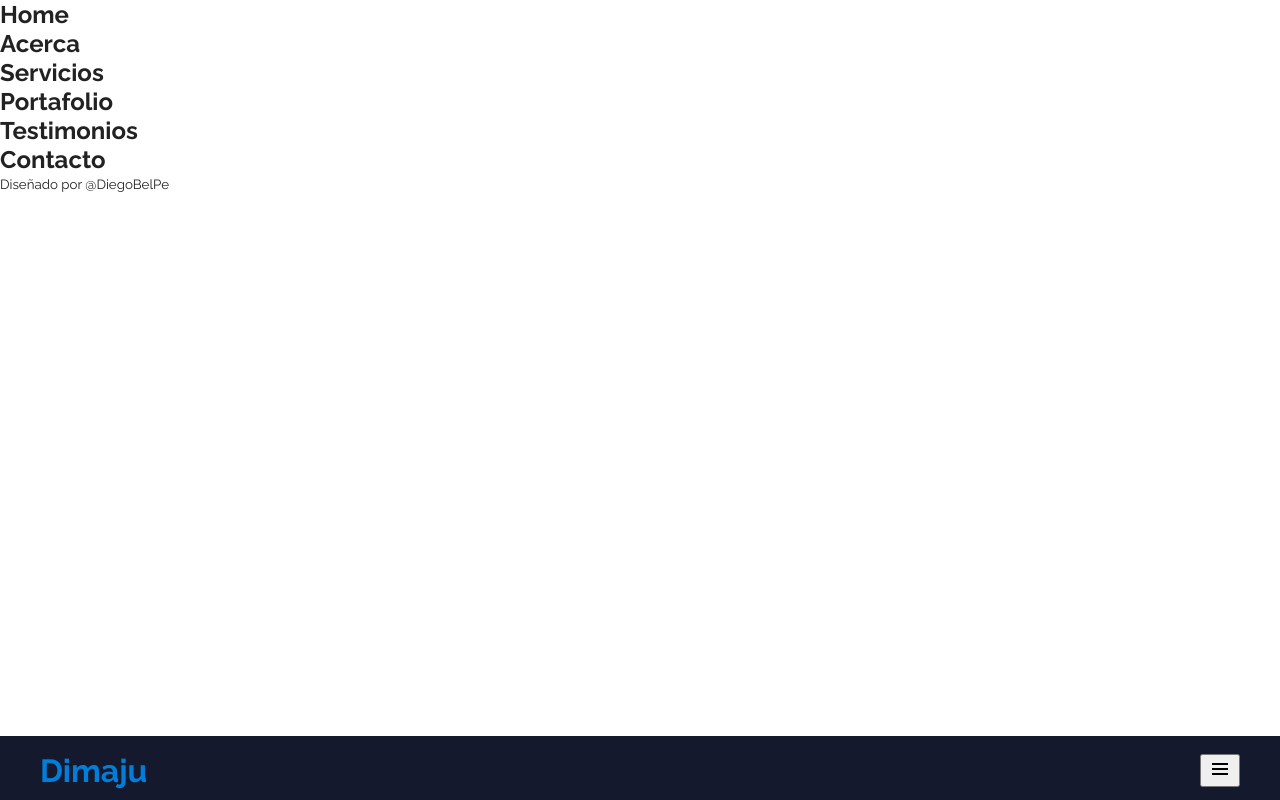
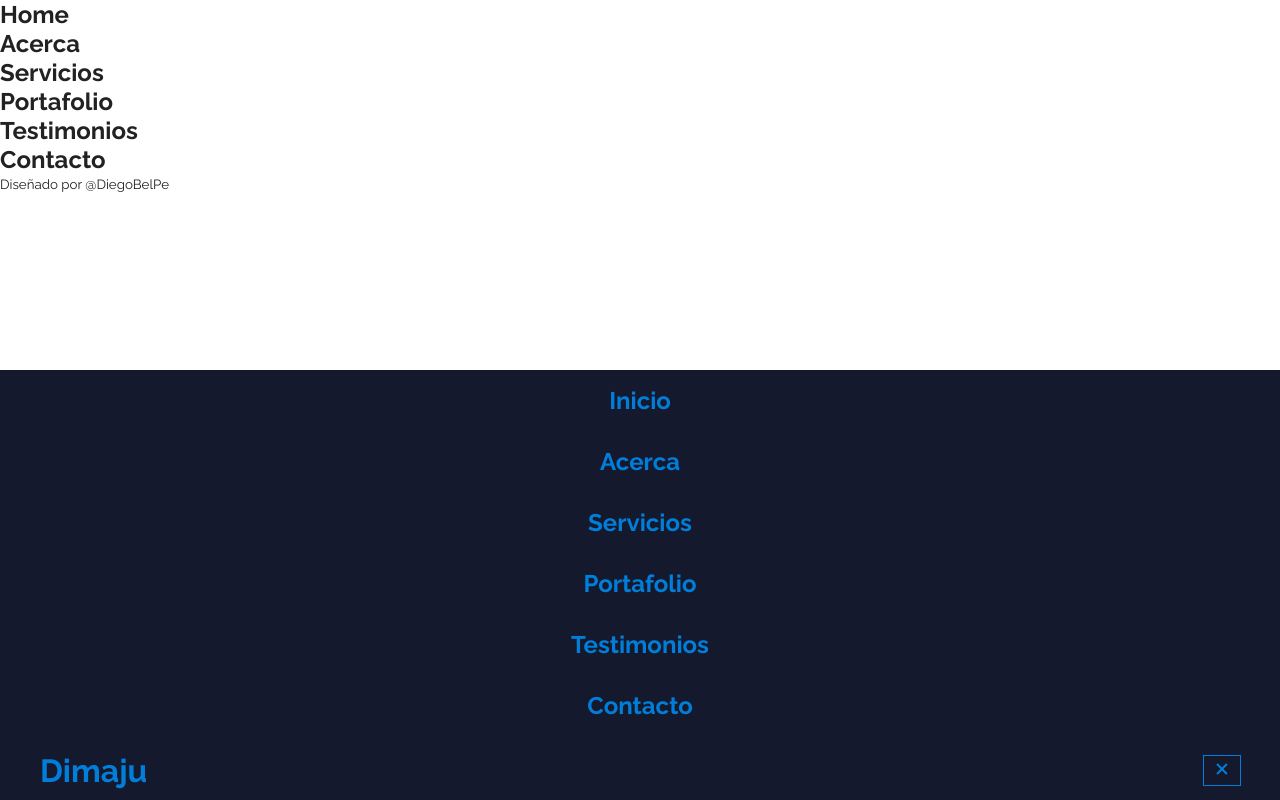
Before and after one commit to DiegoBelPe/Portafolio_cv, a plain HTML site: page index.html in a window 1280 px wide. Both pictures are taken after a click on the button 1220 px from the left and 770 px from the top of the page. Drawn offline with Linux system fonts and the light colour scheme.

Commit message:
Progracion boton menu en js

```diff
--- a/index.html
+++ b/index.html
@@ -51,11 +51,10 @@
   </section>
   <section id="contacto" class="contact">
     <h2>Contacto</h2>
-    <footer class="footer">
-      <small>Diseñado por @DiegoBelPe</small>
-    </footer>
   </section>
-
-
+  <footer class="footer">
+    <small>Diseñado por @DiegoBelPe</small>
+  </footer>
+  <script src="script.js"></script>
 </body>
 </html>
--- a/script.js
+++ b/script.js
@@ -0,0 +1,21 @@
+/***************Menu******************/
+
+((d)=>{
+  const $btnMenu= d.querySelector(".menu-btn"),
+  $menu=d.querySelector(".menu");
+
+  $btnMenu.addEventListener("click", (e)=>{
+    $btnMenu.firstElementChild.classList.toggle("none");
+    $btnMenu.lastElementChild.classList.toggle("none");
+    $menu.classList.toggle("is-active");
+  });
+
+  d.addEventListener("click", (e)=>{
+    if(!e.target.matches(".menu a")) return false;
+
+    $btnMenu.firstElementChild.classList.remove("none");
+    $btnMenu.lastElementChild.classList.add("none");
+    $menu.classList.remove("is-active");
+  })
+
+})(document)
--- a/style.css
+++ b/style.css
@@ -98,8 +98,48 @@ p{
 /***************Components**********************/
 
 /***************Menu*****************************/
+.menu-btn{
+  outline: thin solid var(--first-color);
+  border: 0;
+  cursor: pointer;
+  background-color: var(--second-color);
+}
+
+.menu-btn svg{
+  fill: var(--first-color);
+}
+
 .menu{
-  display: none;
+  position: fixed;
+  left: 0;
+  display: flex;
+  flex-direction: column;
+  bottom: var(--header-height);
+  width: 100%;
+  opacity: 0;
+  pointer-events: none ;
+  transition: opacity 0.5s ease;
+  background-color: var(--second-color);
+}
+
+.menu.is-active{
+  opacity: 1;
+  pointer-events: auto;
+}
+
+.menu a {
+  padding: 1rem;
+  font-size: 1.5rem;
+  font-weight: bold;
+  text-align: center;
+  text-decoration: none;
+  color: var(--first-color);
+
+}
+
+.menu a:hover{
+  color: var(--white-color);
+  background-color: var(--first-alpha-color);
 }
 
 
```
